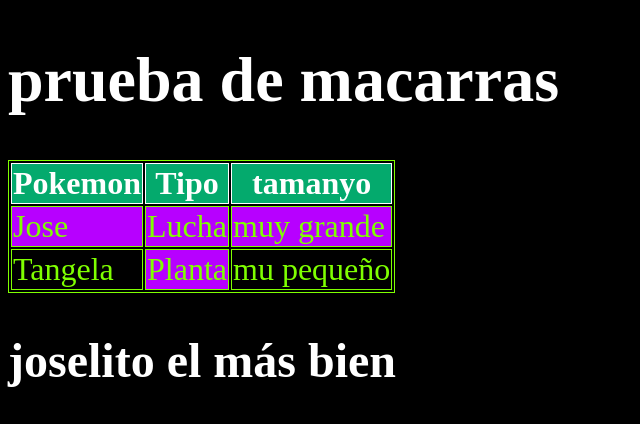
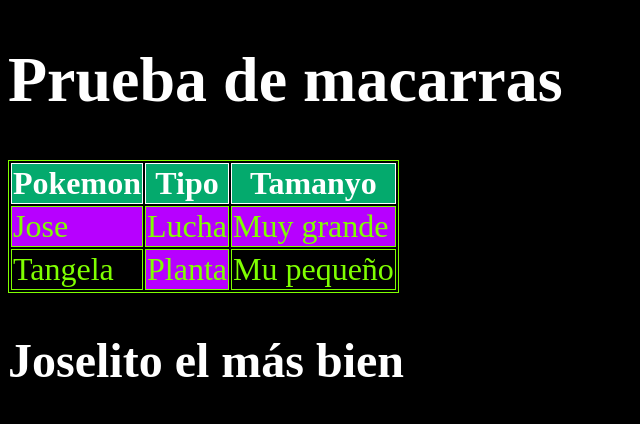
Before and after one commit to HugoBlancoMoreno/Mi-Primera-P-gina-Web, a plain HTML site: page index.html in a window 1280 px wide. Shown: the top 424 px of the page, without its empty margins (0-640 px from the left). Drawn offline with Linux system fonts and the light colour scheme; grey boxes are pictures that could not be loaded.

Commit message:
Cambios ortográficos

```diff
--- a/index.html
+++ b/index.html
@@ -8,25 +8,25 @@
     <title>Natalio</title>
 </head>
 <body>
-   <h1>prueba de macarras</h1>
+   <h1>Prueba de macarras</h1>
    <table>
     <tr>
         <th>Pokemon</th>
         <th>Tipo</th>
-        <th>tamanyo</th>
+        <th>Tamanyo</th>
       </tr>
       <tr>
         <td>Jose</td>
         <td>Lucha</td>
-        <td>muy grande</td>
+        <td>Muy grande</td>
       </tr>
       <tr>
         <td>Tangela</td>
         <td>Planta</td>
-        <td>mu pequeño</td>
+        <td>Mu pequeño</td>
       </tr>
    </table>
-   <h2>joselito el más bien</h2>
+   <h2>Joselito el más bien</h2>
    <img src="https://s3.amazonaws.com/arc-wordpress-client-uploads/infobae-wp/wp-content/uploads/2016/06/06135532/shutterstock_3138455271-1024x575.jpg" alt="imagen de un super mega gato precioso bostezando porque tiene sueño en una playa de arena"><br>
 
    <button id="botonLanzar">ACARICIAR GATO DE LA SUERTE</button><br><br>
```
